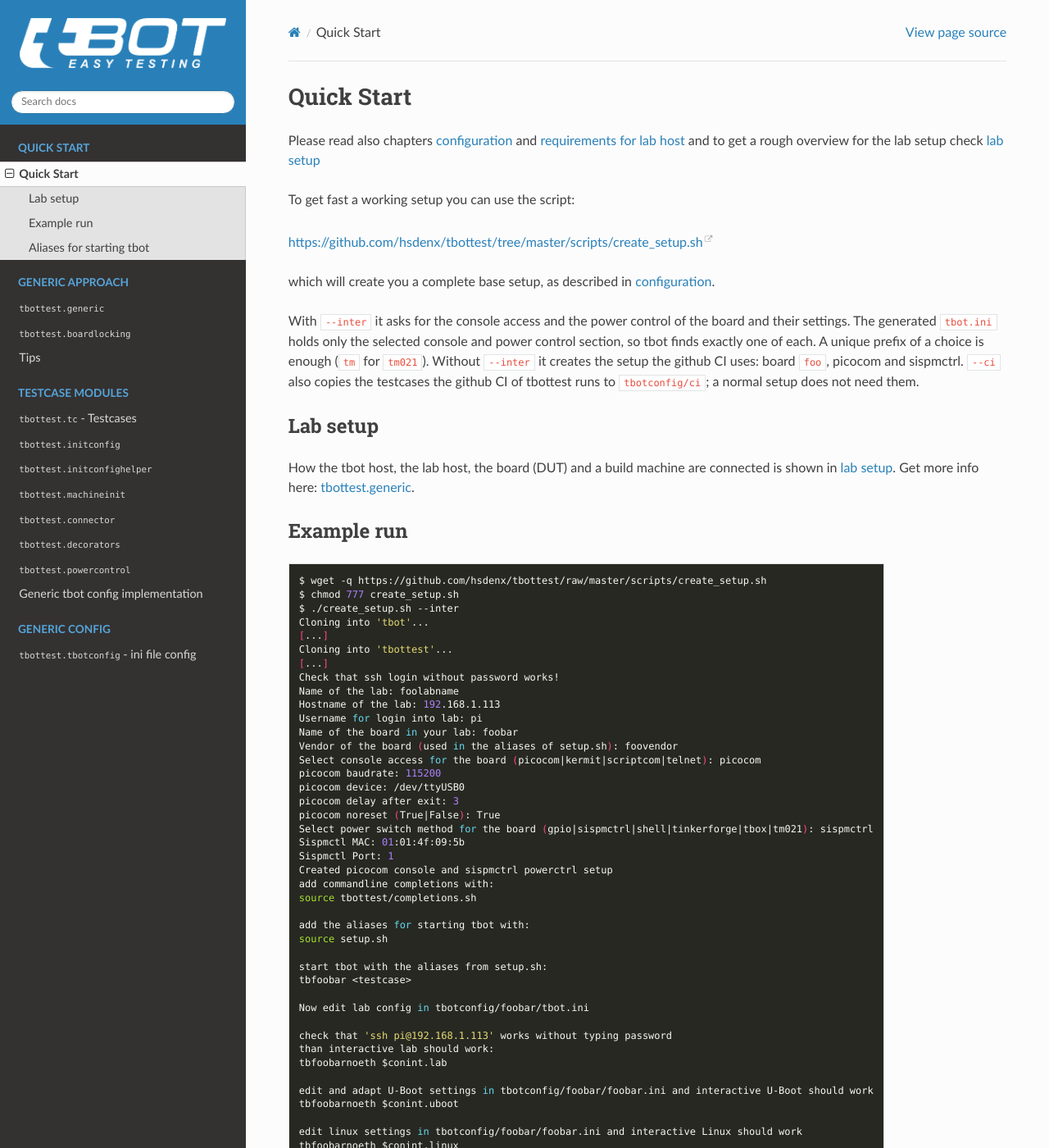
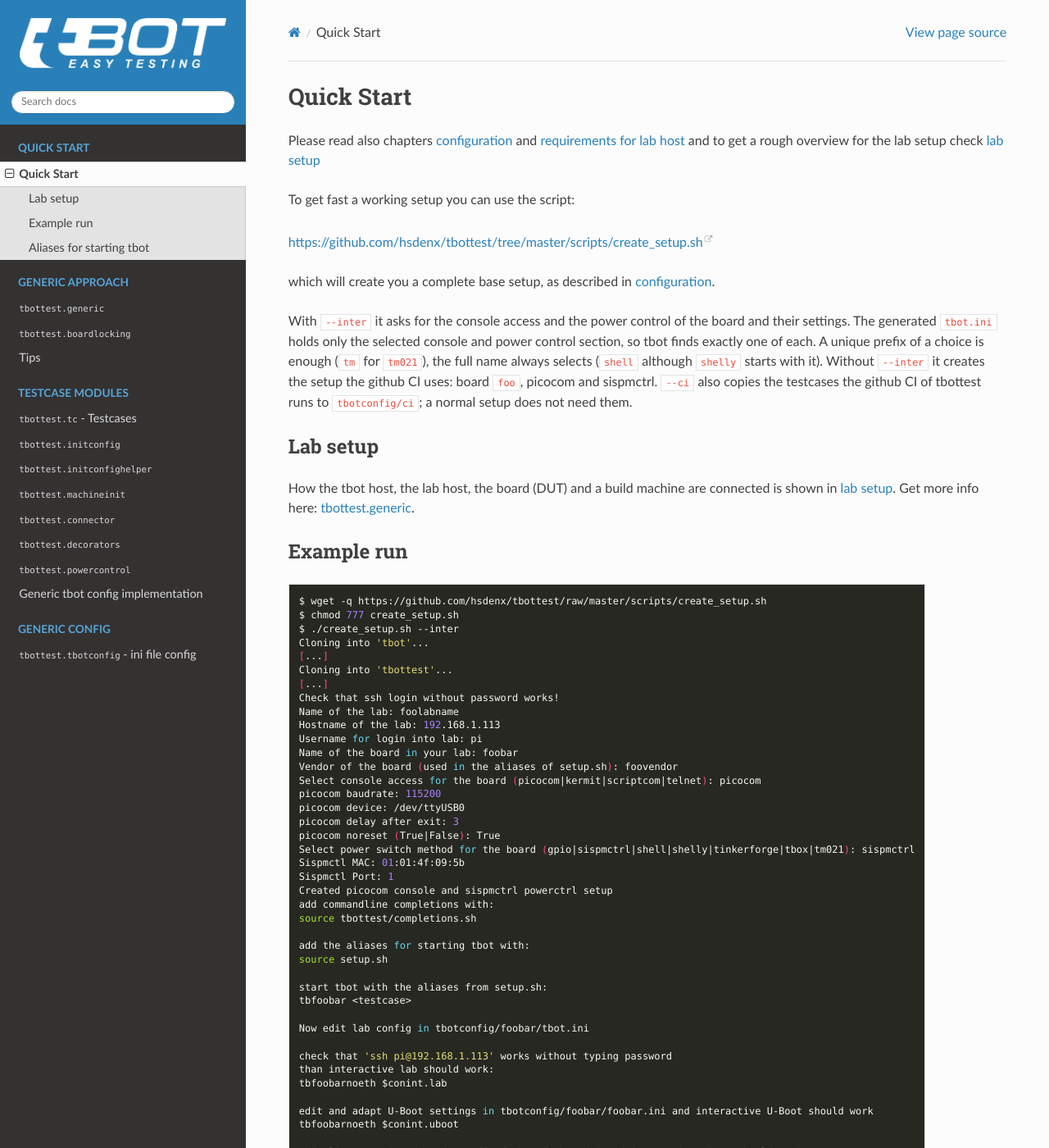
Before and after one commit to hsdenx/tbottest, a Sphinx documentation site: the page built from Documentation/quickstart.rst, in a window 1280 px wide and 1400 px high. Shown: the whole window at 82% size. Built offline with Sphinx 7.4.7 and the Read the Docs theme 3.1.0, drawn with Linux system fonts in a browser that asks for light colours; pages that are not in the unit, such as notebooks, are missing from menus.

Commit message:
create_setup.sh: offer the Shelly power control
Add shelly to the power controls create_setup.sh offers with --inter.
It asks for the device (IP, MAC or mDNS name) and the channel and fills
them into a new [SHELLY_BOARDNAME] section of the tbot.ini template.
The optional command and timeout stay commented out there, so tbot uses
and installs shelly-ctrl in its toolsdir.

"sh" was a unique prefix of shell and now also matches shelly, so
tests/test_create_setup.py answers with the full name, which selects
shell although shelly starts with it. The quick start says so.

Signed-off-by: Heiko Schocher <hs@nabladev.com>

```diff
--- a/Documentation/quickstart.rst
+++ b/Documentation/quickstart.rst
@@ -13,7 +13,8 @@ which will create you a complete base setup, as described in :ref:`genericconfig
 With ``--inter`` it asks for the console access and the power control of
 the board and their settings. The generated ``tbot.ini`` holds only the
 selected console and power control section, so tbot finds exactly one of
-each. A unique prefix of a choice is enough (``tm`` for ``tm021``).
+each. A unique prefix of a choice is enough (``tm`` for ``tm021``), the
+full name always selects (``shell`` although ``shelly`` starts with it).
 Without ``--inter`` it creates the setup the github CI uses: board
 ``foo``, picocom and sispmctrl. ``--ci`` also copies the testcases the
 github CI of tbottest runs to ``tbotconfig/ci``; a normal setup does not
@@ -48,7 +49,7 @@ Example run
     picocom device: /dev/ttyUSB0
     picocom delay after exit: 3
     picocom noreset (True|False): True
-    Select power switch method for the board (gpio|sispmctrl|shell|tinkerforge|tbox|tm021): sispmctrl
+    Select power switch method for the board (gpio|sispmctrl|shell|shelly|tinkerforge|tbox|tm021): sispmctrl
     Sispmctl MAC: 01:01:4f:09:5b
     Sispmctl Port: 1
     Created picocom console and sispmctrl powerctrl setup
```
Also changed, not shown: 3 other files.
